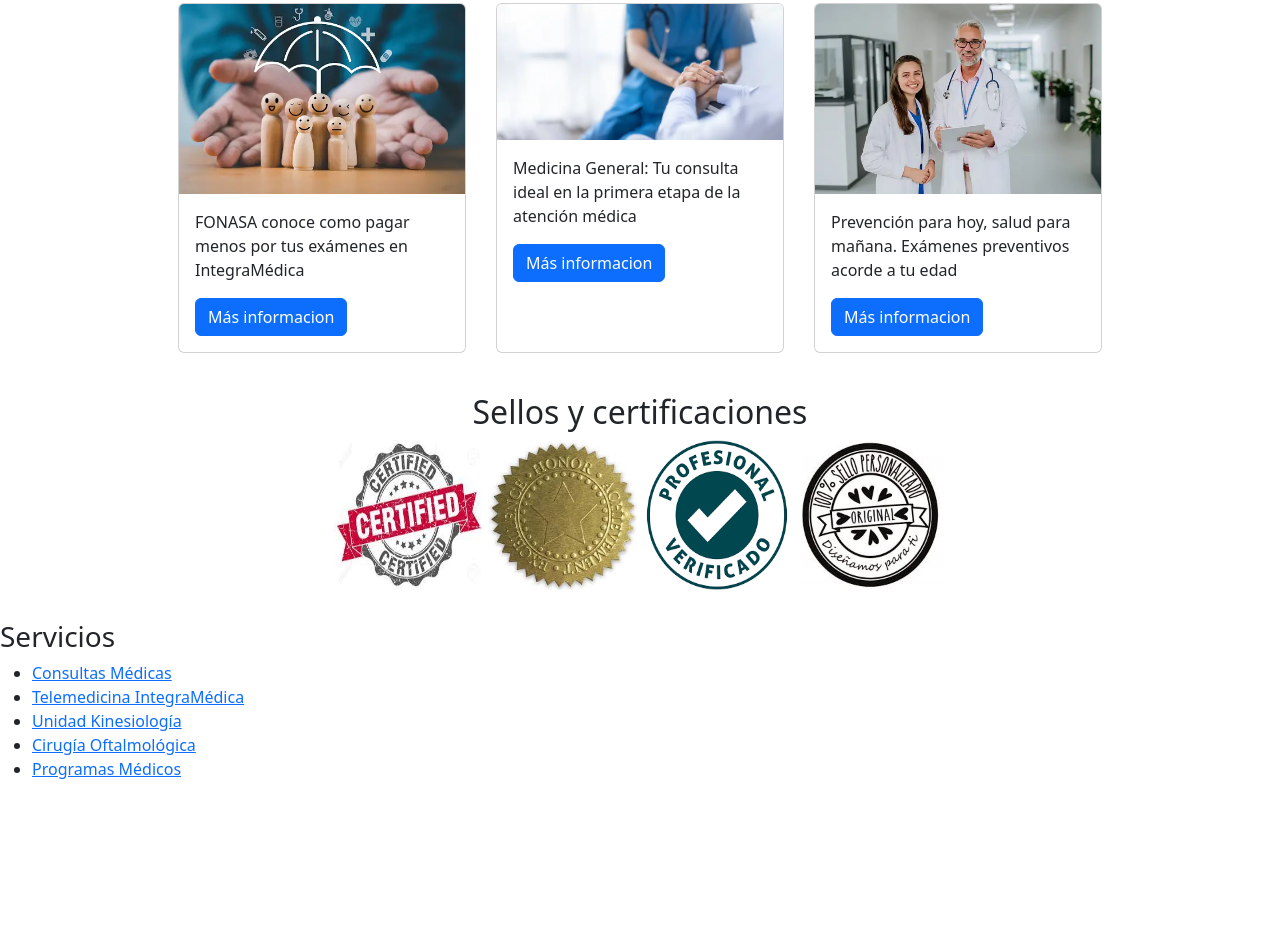
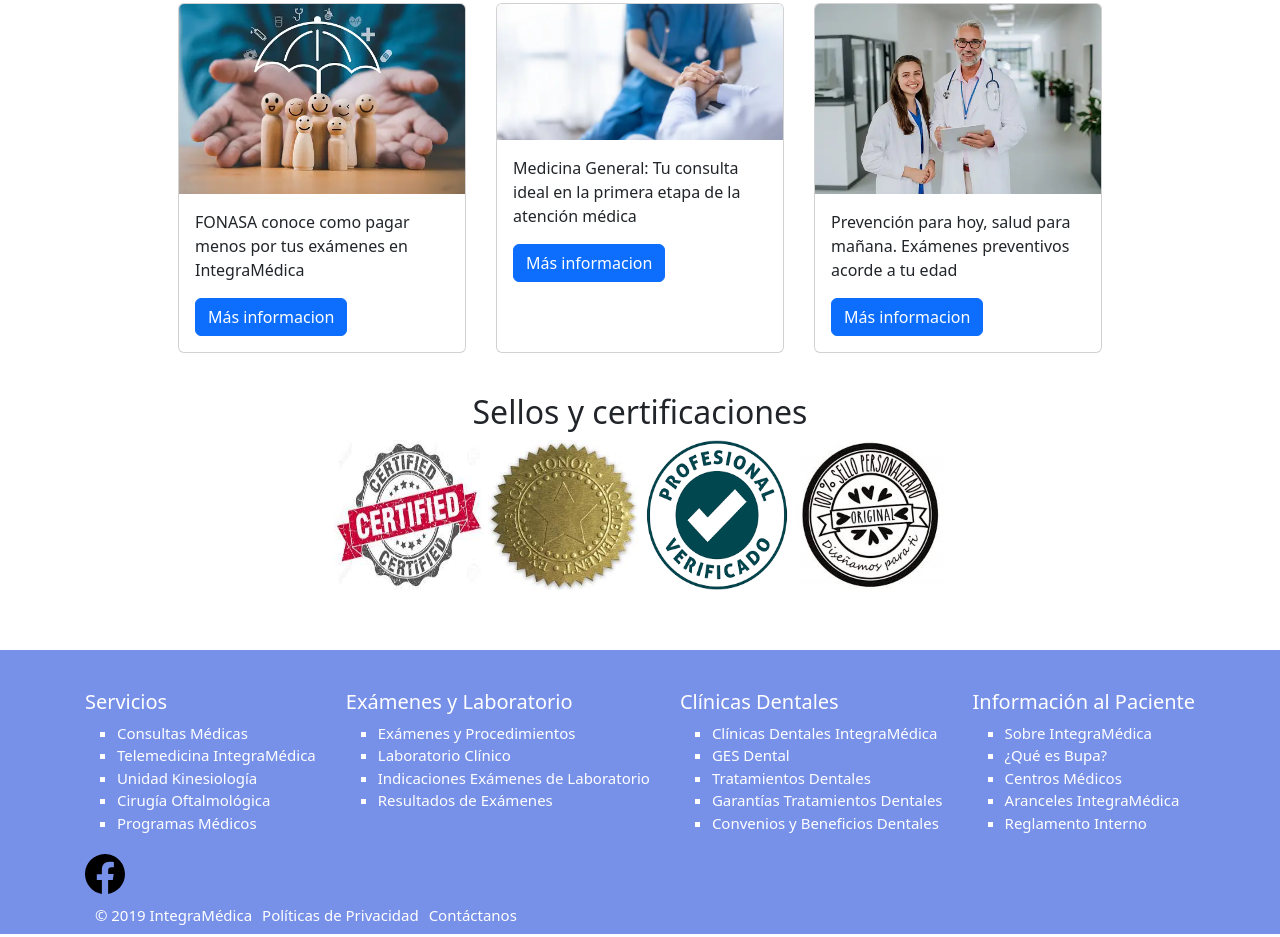
Before and after one commit to Roimer1993/celestemedica, a website: page index.html in a window 1280 px wide. Shown: the part 2467-3404 px from the top of the page. Before the commit the page ends 3264 px from the top, so only its background shows below. Drawn offline with nearby package versions, Linux system fonts and the light colour scheme.

Commit message:
se realizo el footer, cabe destacar que se uso position absolute para acomodar un error que evita que las ultimas lineas se acomoden una al lado de otra

```diff
--- a/index.html
+++ b/index.html
@@ -267,7 +267,8 @@
 <!-- inicio de footer  -->
 <section class="footer">
   <div>
-  <h3>Servicios</h3>
+
+  <h5>Servicios</h5>
   <ul>
     <li><a href="#">Consultas Médicas</a></li>
     <li><a href="#">Telemedicina IntegraMédica</a></li>
@@ -275,8 +276,55 @@
     <li><a href="#">Cirugía Oftalmológica</a></li>
     <li><a href="#">Programas Médicos</a></li>
   </ul>
+
+      <div class="fc-img">
+      <a href="#"><img src="/icon/facebook.svg" alt=""></a>
+
+
+    </div>
+    <div class="footer-links">
+
+    <p>© 2019 IntegraMédica </p>
+    <p>Políticas de Privacidad </p>
+    <p>Contáctanos</p>
+
+  </div>
 </div>
+
+
+<div>
+  <h5>Exámenes y Laboratorio</h5>
+  <ul>
+    <li><a href="#">Exámenes y Procedimientos</a></li>
+    <li><a href="#"> Laboratorio Clínico</a></li>
+    <li><a href="#">Indicaciones Exámenes de Laboratorio</a></li>
+    <li><a href="#">Resultados de Exámenes</a></li>
+
+  </ul>
+</div>
+<div>
+  <h5>Clínicas Dentales</h5>
+  <ul>
+    <li><a href="#">Clínicas Dentales IntegraMédica</a></li>
+    <li><a href="#"> GES Dental</a></li>
+    <li><a href="#">Tratamientos Dentales</a></li>
+    <li><a href="#">Garantías Tratamientos Dentales</a></li>
+    <li><a href="#">Convenios y Beneficios Dentales</a></li>
+  </ul>
+</div>
+<div>
+  <h5>Información al Paciente</h5>
+  <ul>
+    <li><a href="#">Sobre IntegraMédica</a></li>
+    <li><a href="#">¿Qué es Bupa?</a></li>
+    <li><a href="#">Centros Médicos</a></li>
+    <li><a href="#"> Aranceles IntegraMédica</a></li>
+    <li><a href="#"> Reglamento Interno</a></li>
+  </ul>
+</div>
+
 </section>
+
 <!-- termino de footer -->
 
 
--- a/stylos.css
+++ b/stylos.css
@@ -77,3 +77,47 @@ padding-top: 30px;
 width: 150px;
 height: 150px;
 }
+
+.footer{
+    background-color: rgb(119, 144, 232);
+    display:flex;
+    justify-content: center;
+    margin-top: 30px;
+    padding: 40px;
+    text-align: justify;
+    color: white;
+    font-size: 15px;
+    gap: 30px;
+}
+.footer li{
+ list-style-type: square;
+}
+
+.footer a{
+    text-decoration: none;
+    color: white;
+}
+.fc-img{
+    margin-top: 20px;
+
+}
+.footer img{
+    width: 40px;
+    height: 40px;
+
+}
+.parrafo-footer{
+    margin-top: 30px;
+
+
+}
+.footer-links {
+    display: flex;
+    position: absolute;
+    gap: 10px; /* Espacio entre los elementos */
+    padding: 10px;
+  }
+
+  .footer-links p {
+    margin: 0; /* Eliminar el margen predeterminado de los párrafos */
+  }
```
Also changed, not shown: icon/facebook.svg (added).
